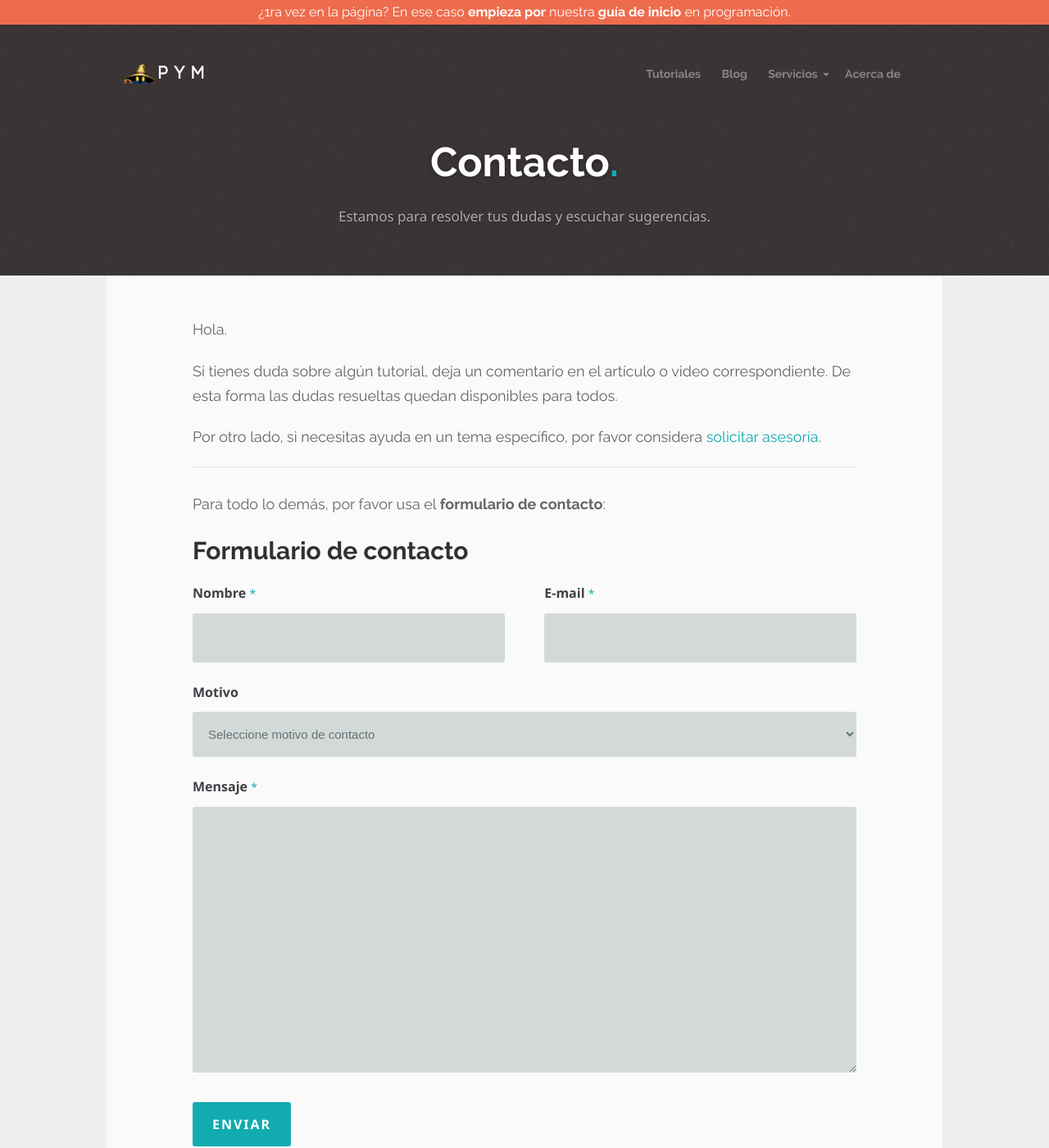
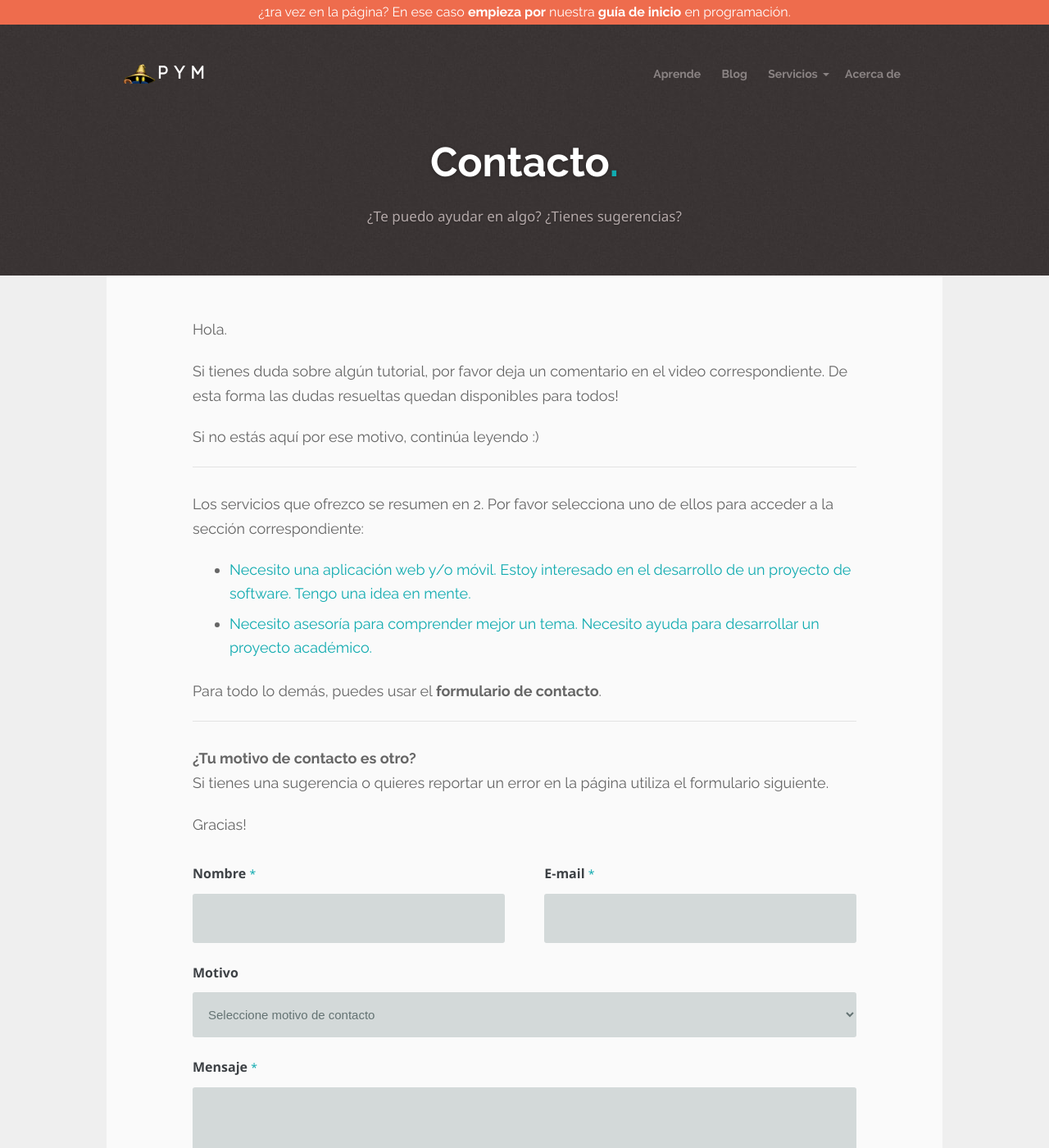
Before and after one commit to JCarlosR/jcarlosr.github.io, a Jekyll site: the page built from pages/contacto.html, in a window 1280 px wide and 1400 px high. Shown: the whole window at 82% size. Built offline with Jekyll 4.4.1, drawn with Linux system fonts in a browser that asks for light colours; nearby versions of some CDN libraries; comment, search, counter and statistics services are not loaded; some of the changed text lies outside the part shown.

Commit message:
Change some texts

```diff
--- a/_includes/footer.html
+++ b/_includes/footer.html
@@ -51,10 +51,10 @@
 
         <ul class="footer-nav">
            <li><a href="/">Inicio.</a></li>
-           <li><a href="/tutoriales">Tutoriales.</a></li>
+           <li><a href="/tutoriales">Aprende.</a></li>
            <li><a href="/blog">Blog.</a></li>
-           <li><a href="/portafolio">Servicios.</a></li>
            <li><a href="/about">Acerca de.</a></li>
+           <li><a href="/contacto">Reportar error.</a></li>
         </ul>
 
      </div>
--- a/_includes/header.html
+++ b/_includes/header.html
@@ -21,12 +21,12 @@
                 <a class="mobile-btn" href="#nav-wrap" title="Show navigation">Show navigation</a>
                 <a class="mobile-btn" href="#" title="Hide navigation">Hide navigation</a>
                 <ul id="nav" class="nav">
-                    <li><a href="/tutoriales">Tutoriales</a></li>
+                    <li><a href="/tutoriales">Aprende</a></li>
                     <li><a href="/blog">Blog</a></li>
                     <li><span><a href="#">Servicios</a></span>
                         <ul>
-                            <li><a href="/portafolio">Portafolio</a></li>
-                            <li><a href="/contacto">Contacto</a></li>
+                            <li><a href="https://programacionymas.typeform.com/to/zFalJY">Desarrollo de aplicaciones</a></li>
+                            <li><a href="/asesoria">Asesoría académica</a></li>
                         </ul>
                     </li>
                     <li><a href="/about">Acerca de</a></li>
--- a/pages/about.html
+++ b/pages/about.html
@@ -49,9 +49,9 @@ description: Conoce un poco más acerca del autor de Programación y más. No du
 
            <p>Solemos aprender mucho sobre un tema en particular (obtenemos conocimientos más profundos), pero luego que empezamos a abordar otros temas que no tienen mucha relación, olvidamos lo antes aprendido.</p>
 
-           <p>Es por ello que comencé a grabar videos, a fin de recordar luego (fácilmente) un tema que ya conocía. De hecho, recordar o aprender algo por primera vez sería lo mismo, si los temas estuvieran bien explicados.</p>
+           <p>Es por ello que comencé a grabar videos: a fin de recordar luego (fácilmente) los temas que ya dominaba. De hecho, recordar o aprender algo por primera vez sería equivalente.</p>
 
-           <p>Muchas gracias por visitar el canal y haber llegado hasta aquí.</p>
+           <p>Muchas gracias por visitar el canal y haber llegado hasta aquí!</p>
 
         </section> <!-- section end -->
 
--- a/pages/asesoria.html
+++ b/pages/asesoria.html
@@ -49,13 +49,13 @@ description: Ingresa aquí si necesitas asesoría en programación, o ayuda en u
 
 				<h2>¿Y si el tiempo nos queda corto?</h2>
 				<p>Mi intención es ayudarte a <strong>resolver tus dudas</strong>, y que <strong>aprendas</strong> de la mejor manera posible.</p>
-				<p>Desde un inicio te comentaré si el tiempo nos puede quedar corto, para que lo tengas en cuenta.</p>
+				<p>Desde un inicio te comentaré el tiempo estimado necesario para atender tu duda.</p>
 
 				<h2>¿Necesitas ayuda con un proyecto?</h2>
 				<p>La asesoría está pensada para resolver dudas, paso a paso.</p>
-				<p>Si más que aprender, tu necesidad es que te ayude con el desarrollo de un proyecto, por favor accede a la <a href="/contacto">sección específica para ello</a>.</p>
+				<p>Si más que aprender, tu necesidad es que te ayude con el desarrollo de un proyecto, por favor <a href="https://programacionymas.typeform.com/to/zFalJY" target="_blank">ingresa aquí</a>.</p>
 
-				<h2>¿Ya te has decidido?</h2>
+				<h3>¿Ya te has decidido?</h3>
 
 <div class="row">
 <div class="six columns">
--- a/pages/contacto.html
+++ b/pages/contacto.html
@@ -10,7 +10,7 @@ description: Contáctanos y cuéntanos que aplicación (web y/o móvil) necesita
 
 		<div class="ten columns centered text-center">
 			<h1>Contacto<span>.</span></h1>
-			<p>Estamos para resolver tus dudas y escuchar sugerencias.</p>
+			<p>¿Te puedo ayudar en algo? ¿Tienes sugerencias?</p>
 		</div>
 
 	</div>
@@ -26,15 +26,31 @@ description: Contáctanos y cuéntanos que aplicación (web y/o móvil) necesita
 
 				<p>Hola.</p>
 
-				<p>Si tienes duda sobre algún tutorial, deja un comentario en el artículo o video correspondiente. De esta forma las dudas resueltas quedan disponibles para todos.</p>
+				<p>Si tienes duda sobre algún tutorial, por favor deja un comentario en el video correspondiente. De esta forma las dudas resueltas quedan disponibles para todos!</p>
 
-				<p>Por otro lado, si necesitas ayuda en un tema específico, por favor considera <a href="/asesoria">solicitar asesoría</a>.
+				<p>Si no estás aquí por ese motivo, continúa leyendo :)</p>
 
 				<hr>
 
-				<p>Para todo lo demás, por favor usa el <strong>formulario de contacto</strong>:</p>
+				<p>Los servicios que ofrezco se resumen en 2. Por favor selecciona uno de ellos para acceder a la sección correspondiente:</p>
 
-				<h2>Formulario de contacto</h2>
+				<ul>
+					<li>
+						<a href="https://programacionymas.typeform.com/to/zFalJY" target="_blank">Necesito una aplicación web y/o móvil. Estoy interesado en el desarrollo de un proyecto de software. Tengo una idea en mente.</a>
+					</li>
+					<li>
+						<a href="/asesoria">Necesito asesoría para comprender mejor un tema. Necesito ayuda para desarrollar un proyecto académico.</a>
+					</li>
+				</ul>
+
+				<p>Para todo lo demás, puedes usar el <strong>formulario de contacto</strong>.</p>
+
+				<hr>
+
+				<strong>¿Tu motivo de contacto es otro?</strong>
+				<p>Si tienes una sugerencia o quieres reportar un error en la página utiliza el formulario siguiente.</p>
+				<p>Gracias!</p>
+
 				<div id="contact-form">
 
 					<!-- form -->
@@ -54,17 +70,14 @@ description: Contáctanos y cuéntanos que aplicación (web y/o móvil) necesita
 								<label for="contactSubject">Motivo</label>
 								<select name="contactSubject" id="contactSubject" required>
 									<option value="">Seleccione motivo de contacto</option>
-									<option value="Proyecto">Quisiera cotizar un proyecto</option>
-									<option value="Propuesta">Me gustaría hacerte una propuesta</option>
-									<option value="Sugerencia">Es una sugerencia</option>
-									<option value="Afiliado">Quiero ser afiliado</option>
-									<option value="Error">Quiero reportar un error</option>
+									<option value="Tengo una sugerencia">Tengo una sugerencia</option>
+									<option value="Quiero reportar un error">Quiero reportar un error</option>
 								</select>
 							</div>
 
 							<div>
 								<label for="contactMessage">Mensaje <span class="required">*</span></label>
-								<textarea name="contactMessage" id="contactMessage" rows="12" cols="50" required></textarea>
+								<textarea name="contactMessage" id="contactMessage" rows="7" required></textarea>
 							</div>
 
 							<div>
```
Also changed, not shown: _drafts/oauth-login-redes-sociales-laravel.md (added, +100 -0 lines), index.html (+4 -6 lines), images/posts/2017/laravel-aws-s3/s3-bucket-policy.png (added).
